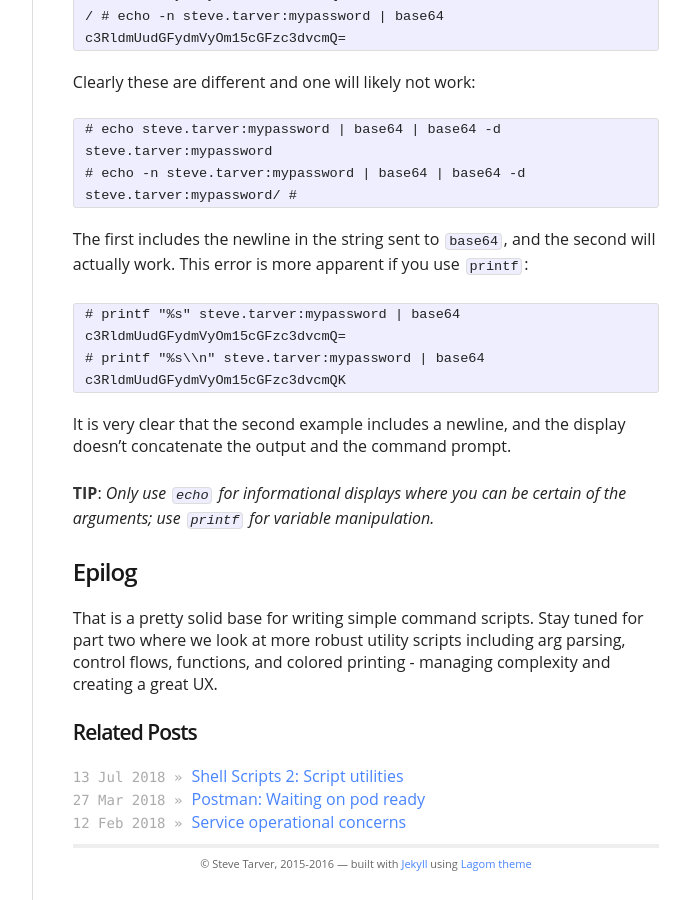
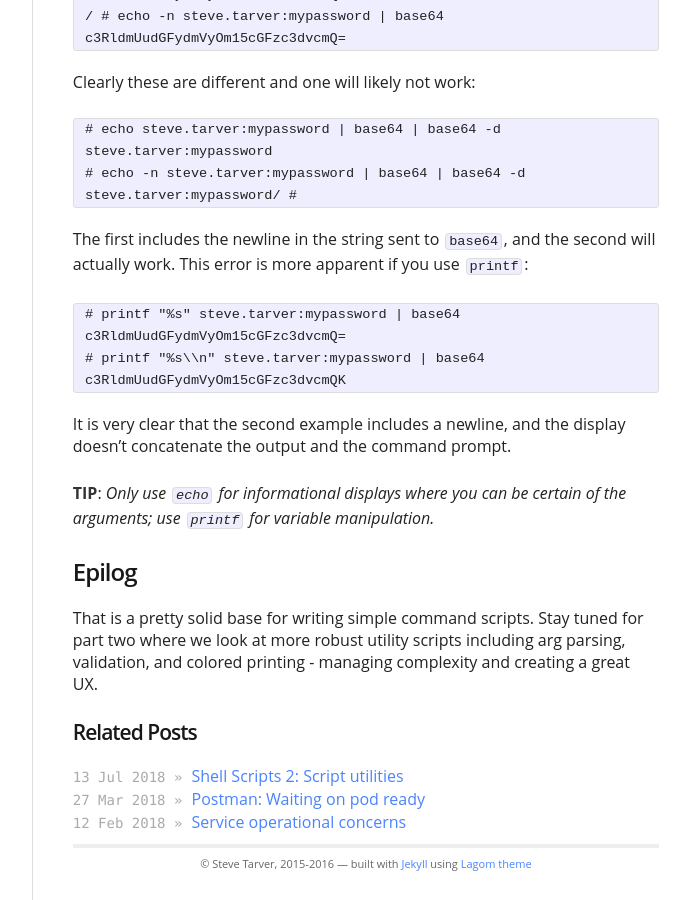
Before and after one commit to stevetarver/stevetarver.github.io, a Jekyll site: the page built from _posts/2018-06-11-shell-scripts-1-basics.md, in a window 1280 px wide and 900 px high, scrolled down 15581 px. Shown: the whole window, without its empty margins (461-1151 px from the left). Built offline with Jekyll 4.4.1, drawn with Linux system fonts in a browser that asks for light colours; nearby versions of some CDN libraries; some web fonts are replaced.

Commit message:
Fix up intro to next issue of multi-part series.

```diff
--- a/_posts/2018-06-11-shell-scripts-1-basics.md
+++ b/_posts/2018-06-11-shell-scripts-1-basics.md
@@ -573,4 +573,4 @@ It is very clear that the second example includes a newline, and the display doe
 
 ## Epilog
 
-That is a pretty solid base for writing simple command scripts. Stay tuned for part two where we look at more robust utility scripts including arg parsing, control flows, functions, and colored printing - managing complexity and creating a great UX.
+That is a pretty solid base for writing simple command scripts. Stay tuned for part two where we look at more robust utility scripts including arg parsing, validation, and colored printing - managing complexity and creating a great UX.
```
